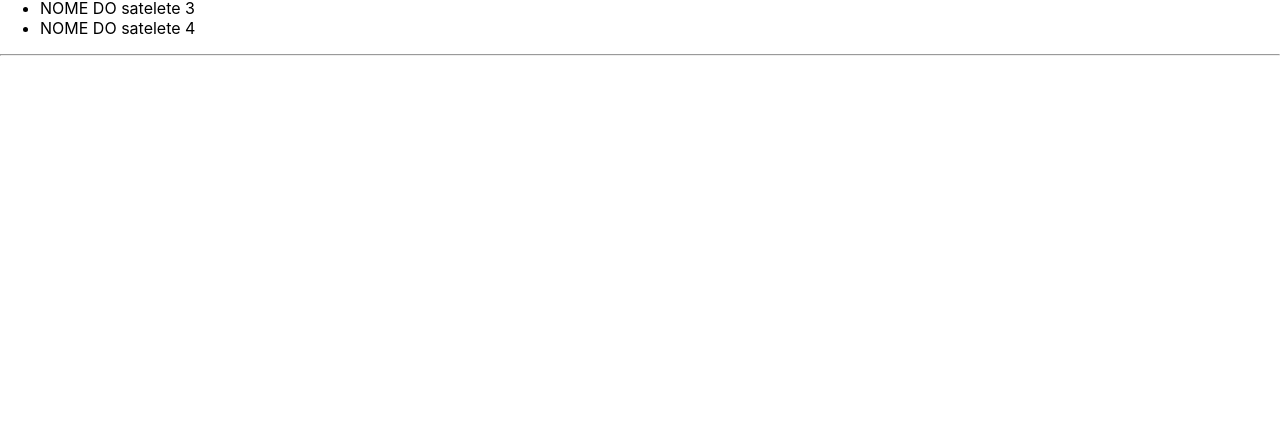
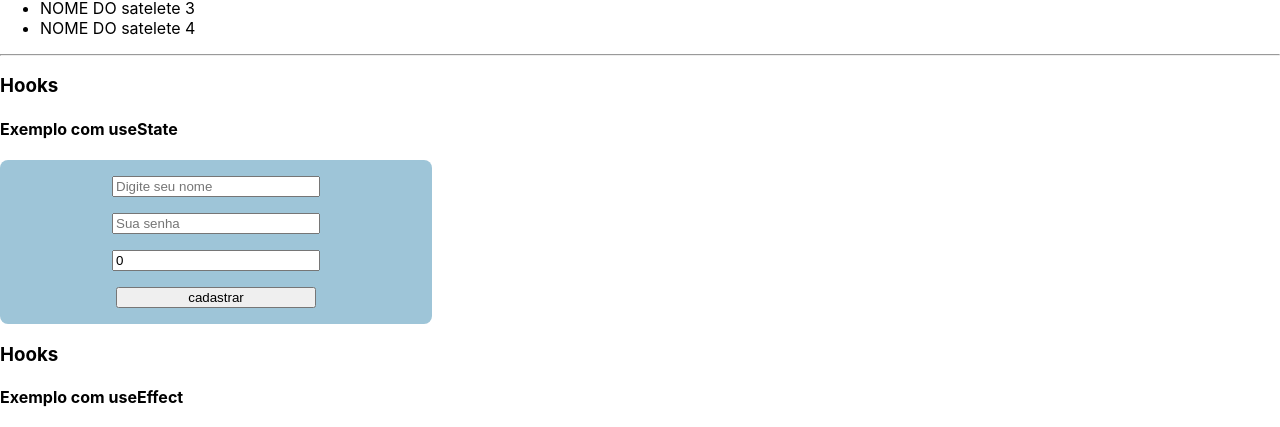
Before and after one commit to Dener-Garcia/react-curso, a React (Create React App) app in the folder planets/: page / in a window 1280 px wide. Shown: the part 1227-1654 px from the top of the page. Before the commit the page ends 1291 px from the top, so only its background shows below. Built offline with nearby package versions, Linux system fonts and the light colour scheme.

Commit message:
add useState and useEffect

```diff
--- /dev/null
+++ b/planets/src/components/contador/index.js
@@ -0,0 +1,38 @@
+import { useState, useEffect } from "react";
+import React from "react";
+
+const Contador = () => {
+
+const [valorContador, setValorContador] = useState(0);
+
+// funcao chamada pelo botao zerar, tudo esta tendo efeito no valorContador
+let decrementa = () => {
+    setValorContador(valorContador - 1 )
+}
+
+// usando useEffect
+useEffect(()=>{
+    console.log("aconteceu uma renderizacao, aqui usei um useEffect")
+});
+
+// useeffect com array de dependencias
+useEffect(()=>{
+    console.log("Roda somente depois de 5 clicks")
+}, [valorContador > 5 ])
+
+// useEffect com array de dependencias VAZIO, este so roda quando a aplicacao iniciar ou seja so uma vez
+useEffect(()=>{
+    console.log("array de dependencias VAZIO Roda so uma vez no carregamento da DOM")
+}, [])
+
+
+    return (
+        <fragment>
+            <button onClick={()=>setValorContador(valorContador + 1)}>Click aqui</button>
+            <button onClick={decrementa}>zerar</button>
+            <span>{valorContador}</span>
+        </fragment>
+    )
+}
+
+export default Contador
--- /dev/null
+++ b/planets/src/components/forms/form.js
@@ -0,0 +1,36 @@
+import React from "react";
+import { useState } from "react";
+import "./style.css"
+
+const Formulario = () => {
+
+    const cadastrarPlaneta = (e) => {
+        e.preventDefault()
+        console.log("Planeta cadastrado")
+        console.log(nomeUsuario)
+        console.log(idade)
+    }
+
+    // trabalhando com hook useState
+    const [nomeUsuario, setNomeUsuario] = useState()
+    const [idade, setIdade] = useState(0)
+
+    return(
+        <div>
+            <form onSubmit={cadastrarPlaneta}>
+            <div className="d-flex-cl">
+                <input type="text" placeholder="Digite seu nome"
+                onChange={(g)=> setNomeUsuario(g.target.value)}
+                />
+                <input type="password" placeholder="Sua senha"/>
+                <input type="number" placeholder="Qual sua idade" value={idade}
+                onChange={(g)=> setIdade(g.target.value)}
+                />
+                <input type="submit" value="cadastrar"/>
+                </div>
+            </form>
+        </div>
+    )
+}
+
+export default Formulario
--- /dev/null
+++ b/planets/src/components/forms/style.css
@@ -0,0 +1,15 @@
+.d-flex-cl{
+    width: 400px;
+    height: auto;
+    display: flex;
+    flex-direction: column;
+    align-items: center;
+    gap: 16px;
+    padding: 16px;
+    background-color: #9ec5d8;
+    border-radius: 8px;
+}
+
+.d-flex-cl input{
+    width: 200px;
+}
--- a/planets/src/components/planets/index.jsx
+++ b/planets/src/components/planets/index.jsx
@@ -1,29 +1,47 @@
-import React, {fragment} from "react";
+import React, { fragment, useState } from "react";
 import Planet from "./planet";
+import Formulario from "../forms/form";
+import Contador from "../contador";
 
 const tip = () => {
     alert("assim eh um evento em React")
+    console.log(getCores.resposta)
 }
 
+// chamando uma api dentro da pasta public
+
+async function getCores() {
+    let resposta = await fetch("http://localhost:3000/api/cores.json")
+    let dados = await resposta.json()
+        .then(dados => console.log(dados))
+};
 
 const PlanetList = () => {
     return (
         <fragment>
             <button onClick={tip}>Botao de evento</button>
+            <button onClick={getCores}>Botao para chamar async function</button>
             <h2>Nossos Planetas</h2>
             <Planet
                 tittle="Mercúrio"
-            tituloItalico= {true}
+                tituloItalico={true}
                 description="Mercúrio é o menor e mais interno planeta do Sistema Solar, orbitando o Sol a cada 87,969 dias terrestres. A sua órbita tem a maior excentricidade e o seu eixo apresenta a menor inclinação em relação ao plano da órbita dentre todos os planetas do Sistema Solar."
                 link="https://pt.wikipedia.org/wiki/Merc%C3%BArio_(planeta)"
                 descritpion_link="Referência Wikipedia"
-            planet_url="https://upload.wikimedia.org/wikipedia/commons/thumb/d/d9/Mercury_in_color_-_Prockter07-edit1.jpg/600px-Mercury_in_color_-_Prockter07-edit1.jpg"/>
+                planet_url="https://upload.wikimedia.org/wikipedia/commons/thumb/d/d9/Mercury_in_color_-_Prockter07-edit1.jpg/600px-Mercury_in_color_-_Prockter07-edit1.jpg" />
             <h3>Veja abaixo uma renderização condicional, onde retiramos a props.link do componente planeta mostrando um texto no lugar</h3>
             <Planet tittle="Venus"
                 description="Vénus (português europeu) ou Vênus (português brasileiro) (AO 1990: Vénus ou Vênus) é o segundo planeta do Sistema Solar em ordem de distância a partir do Sol, orbitando-o a cada 224,7 dias. Recebeu seu nome em homenagem à deusa romana do amor e da beleza Vénus, equivalente a Afrodite."
                 //link="https://pt.wikipedia.org/wiki/V%C3%A9nus_(planeta)"
                 descritpion_link="Referência Wikipedia"
-            planet_url="https://upload.wikimedia.org/wikipedia/commons/thumb/f/ff/PIA23791-Venus-RealAndEnhancedContrastViews-20200608_%28cropped2%29.jpg/280px-PIA23791-Venus-RealAndEnhancedContrastViews-20200608_%28cropped2%29.jpg"/>
+                planet_url="https://upload.wikimedia.org/wikipedia/commons/thumb/f/ff/PIA23791-Venus-RealAndEnhancedContrastViews-20200608_%28cropped2%29.jpg/280px-PIA23791-Venus-RealAndEnhancedContrastViews-20200608_%28cropped2%29.jpg" />
+            <h3>Hooks</h3>
+            <h4>Exemplo com useState</h4>
+            <Formulario />
+            <h3>Hooks</h3>
+            <h4>Exemplo com useEffect</h4>
+            <Contador/>
+
         </fragment>
     )
 }
```
Also changed, not shown: planets/public/api/cores.json (added, +24 -0 lines), 1 other file (tests, documents, lock files or other folders). Lines whose indentation alone changed are shown as unchanged.
